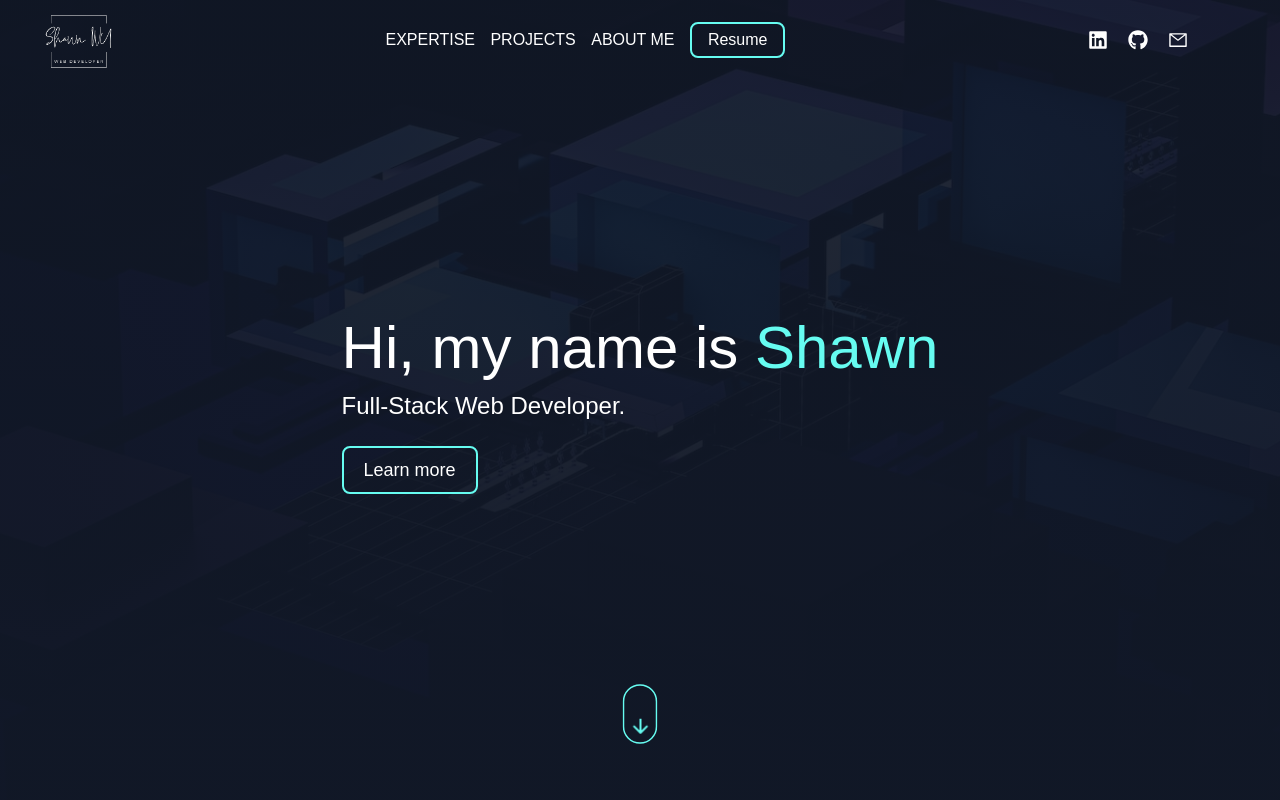
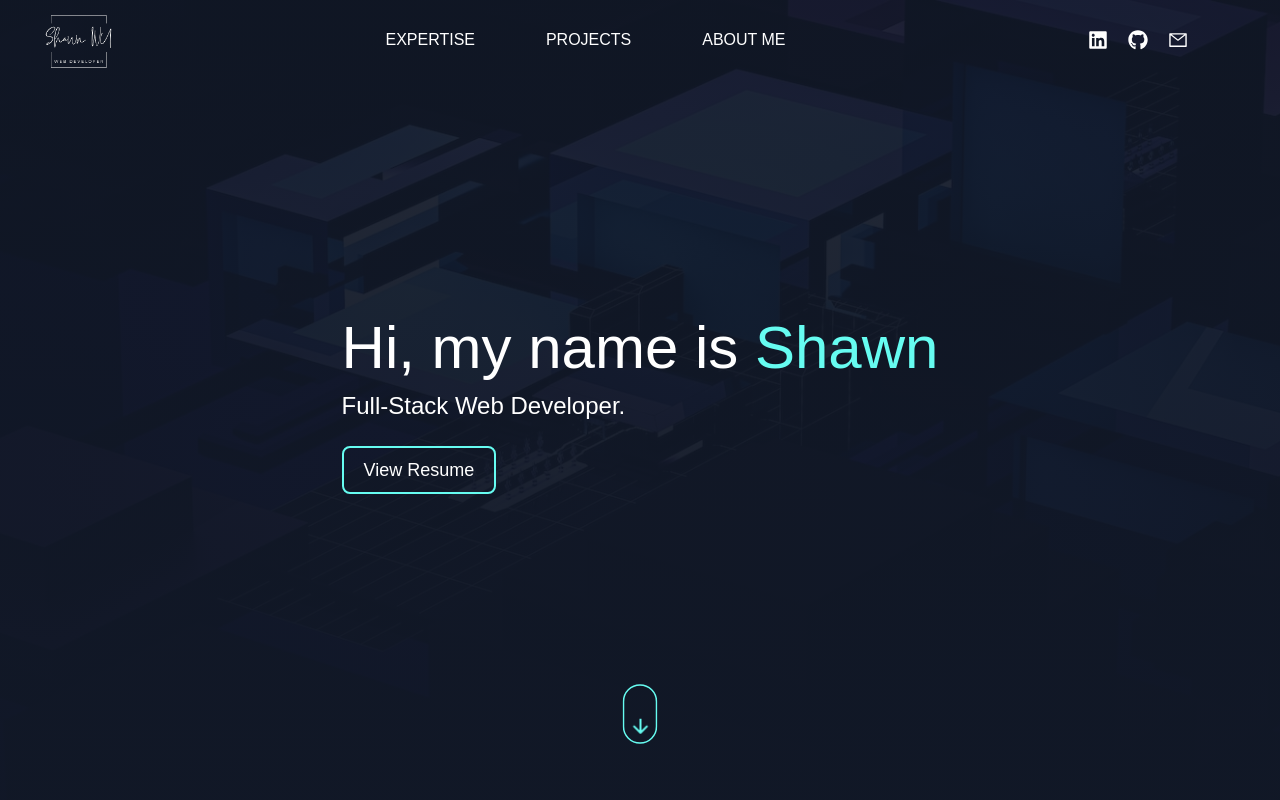
Before and after one commit to XianFengWu1996/personal-portfolio, a Next.js app: page / in a window 1280 px wide. Shown: the top 800 px of the page. Built offline with nearby package versions, Linux system fonts and the light colour scheme; a web font is replaced by a local one.

Commit message:
add scrolling to all links

```diff
--- a/src/components/AboutMe/AboutMe.tsx
+++ b/src/components/AboutMe/AboutMe.tsx
@@ -86,7 +86,7 @@ const AboutMe = () => {
   };
 
   return (
-    <div className="min-h-full overflow-x-clip">
+    <section id="aboutme" className="min-h-full overflow-x-clip">
       <Dialog open={open} onClose={handleClose}>
         <div className="px-8 py-5">
           <IoArrowBack
@@ -105,7 +105,7 @@ const AboutMe = () => {
 
       <MobileTimeline handleOpen={handleOpen} />
       <DesktopTimeline handleOpen={handleOpen} />
-    </div>
+    </section>
   );
 };
 
--- a/src/components/Contact/Contact.tsx
+++ b/src/components/Contact/Contact.tsx
@@ -13,7 +13,7 @@ const Contact = () => {
   };
 
   return (
-    <section className=" w-full py-20">
+    <section id="contact" className=" w-full py-20">
       <ContactDialog open={open} onClose={handleClose} />
 
       <h1 className="title mx-auto">Get in Touch</h1>
--- a/src/components/Main/Main.tsx
+++ b/src/components/Main/Main.tsx
@@ -1,3 +1,4 @@
+import Link from 'next/link';
 import DownNavButton from './DownNavButton';
 
 const Main = () => {
@@ -13,9 +14,13 @@ const Main = () => {
           Full-Stack Web Developer.
         </h2>
 
-        <button className="text-xs md:text-md lg:text-lg mt-6 px-5 py-2 border-[#66FCF1] border-2 rounded-lg hover:bg-[#66FCF1]/70">
-          Learn more
-        </button>
+        <Link
+          href={`${process.env.NEXT_PUBLIC_RESUME_LINK}`}
+          target="_blank"
+          className="text-xs md:text-md lg:text-lg mt-6 px-5 py-2 border-[#66FCF1] border-2 rounded-lg hover:bg-[#66FCF1]/70"
+        >
+          View Resume
+        </Link>
 
         <DownNavButton />
       </div>
--- a/src/components/Navbar/DesktopNav.tsx
+++ b/src/components/Navbar/DesktopNav.tsx
@@ -2,9 +2,9 @@ import { AiOutlineMenu } from 'react-icons/ai';
 
 import WhiteLogo from '../../../public/assets/images/logos/logo-white.png';
 import Image from 'next/image';
-import Link from 'next/link';
 import SocialIcons from './SocialIcons';
 import { useEffect } from 'react';
+import { scrollTo } from '@/helper/Scroll';
 
 interface DesktopNavProps {
   onOpen: VoidFunction;
@@ -51,12 +51,15 @@ const DesktopNav = (props: DesktopNavProps) => {
       {/* navigation buttons */}
       <div className="hidden md:flex">
         <ul className=" w-[400px] flex justify-between uppercase cursor-pointer items-center">
-          <Link href={'/'}>Expertise</Link>
-          <Link href={'/'}>Projects</Link>
-          <Link href={'/'}>About Me</Link>
-          <button className="border-[#66fcf1] rounded-lg border-2 px-4 py-1">
-            Resume
-          </button>
+          <div role="link" onClick={() => scrollTo('expertise')}>
+            Expertise
+          </div>
+          <div role="link" onClick={() => scrollTo('projects')}>
+            Projects
+          </div>
+          <div role="link" onClick={() => scrollTo('aboutme')}>
+            About Me
+          </div>
         </ul>
       </div>
 
--- a/src/components/Navbar/MobileNav.tsx
+++ b/src/components/Navbar/MobileNav.tsx
@@ -1,5 +1,5 @@
+import { scrollTo } from '@/helper/Scroll';
 import Image from 'next/image';
-import Link from 'next/link';
 import { IoMdClose } from 'react-icons/io';
 import WhiteLogo from '../../../public/assets/images/logos/logo-white.png';
 import SocialIcons from './SocialIcons';
@@ -10,6 +10,13 @@ interface MobileNavProps {
 }
 
 const MobileNav = (props: MobileNavProps) => {
+  const handleOnClick = (id: string) => {
+    props.onClose();
+
+    setTimeout(() => {
+      scrollTo(id);
+    }, 500);
+  };
   return (
     <div
       className={
@@ -39,24 +46,32 @@ const MobileNav = (props: MobileNavProps) => {
           </div>
 
           {/* Navigation  */}
-          <ul className="w-full h-[125px] flex flex-col justify-between uppercase cursor-pointer">
-            <Link href={'/'} className="menu_item">
+          <ul className="w-full flex flex-col justify-between uppercase cursor-pointer">
+            <div
+              role={'link'}
+              className="menu_item"
+              onClick={() => handleOnClick('expertise')}
+            >
               Expertise
-            </Link>
-            <Link href={'/'} className="menu_item">
+            </div>
+            <div
+              role={'link'}
+              className="menu_item"
+              onClick={() => handleOnClick('projects')}
+            >
               Projects
-            </Link>
-            <Link href={'/'} className="menu_item">
+            </div>
+            <div
+              role={'link'}
+              className="menu_item"
+              onClick={() => handleOnClick('aboutme')}
+            >
               About Me
-            </Link>
+            </div>
           </ul>
 
-          <button className="border-[#66fcf1] rounded-lg border-2 px-4 py-1 w-[50%] mx-6">
-            Resume
-          </button>
-
           {/* Social  */}
-          <SocialIcons />
+          <SocialIcons onClose={props.onClose} />
         </div>
       </div>
     </div>
--- a/src/components/Navbar/SocialIcons.tsx
+++ b/src/components/Navbar/SocialIcons.tsx
@@ -1,19 +1,38 @@
+import { scrollTo } from '@/helper/Scroll';
 import Link from 'next/link';
 import { AiOutlineMail } from 'react-icons/ai';
 import { FaGithub, FaLinkedin } from 'react-icons/fa';
 
-const SocialIcons = () => {
+interface Props {
+  onClose?: Function;
+}
+const SocialIcons = (props: Props) => {
   return (
     <ul className="flex uppercase text-xl cursor-pointer px-2 w-full mx-6">
-      <Link href={'/'} className="pr-5">
+      <Link
+        href={'https://www.linkedin.com/in/xian-feng-wu/'}
+        target="_blank"
+        className="pr-5"
+      >
         <FaLinkedin />
       </Link>
-      <Link href={'/'} className="pr-5">
+      <Link
+        href={'https://github.com/XianFengWu1996'}
+        target="_blank"
+        className="pr-5"
+      >
         <FaGithub />
       </Link>
-      <Link href={'/'} className="pr-5">
+      <div
+        role={'link'}
+        onClick={() => {
+          scrollTo('contact');
+          if (props.onClose) props.onClose();
+        }}
+        className="pr-5"
+      >
         <AiOutlineMail />
-      </Link>
+      </div>
     </ul>
   );
 };
--- a/src/components/Projects/Projects.tsx
+++ b/src/components/Projects/Projects.tsx
@@ -8,7 +8,7 @@ const Projects = () => {
     toggleClass: 'show-y',
   });
   return (
-    <section className="section">
+    <section id="projects" className="section">
       <h1 className="title mx-auto mt-5 mb-16">Projects</h1>
 
       <div className="grid grid-cols-1 place-items-center lg:grid-cols-3 lg:gap-x-[5%] lg:px-16 lg:items-start">
--- /dev/null
+++ b/src/helper/Scroll.ts
@@ -0,0 +1,9 @@
+export const scrollTo = (id: string) => {
+  const element = document.getElementById(id);
+
+  if (!element) return;
+  const offset = -85;
+  const y = element.getBoundingClientRect().top + window.scrollY + offset;
+
+  window.scrollTo({ top: y, behavior: 'smooth' });
+};
--- a/src/styles/Components.css
+++ b/src/styles/Components.css
@@ -32,7 +32,7 @@
 }
 
 .menu_item {
-  padding: 1rem 1.5rem;
+  padding: 1.5rem 1.5rem;
   float: left;
 
   background: linear-gradient(to left, rgb(17 24 39) 50%, #96dcdca9 50%);
--- a/src/styles/globals.css
+++ b/src/styles/globals.css
@@ -8,9 +8,14 @@
 }
 
 html {
+  scroll-behavior: smooth;
+}
+
+body {
   box-sizing: border-box;
   background-color: rgb(17 24 39);
 }
+
 *,
 *:before,
 *:after {
```
